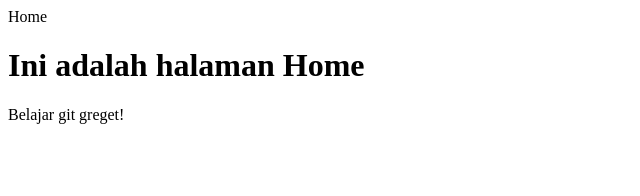
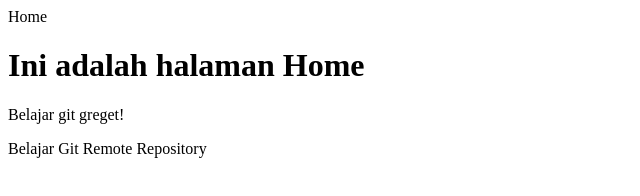
Before and after one commit to edc1309/belajar-git, a plain HTML site: page index.html in a window 1280 px wide. Shown: the whole page, without its empty margins (0-640 px from the left). Drawn offline with Linux system fonts and the light colour scheme.

Commit message:
Belajar Git Remote Repository

```diff
--- a/index.html
+++ b/index.html
@@ -6,5 +6,6 @@
 	<body>
 		<h1>Ini adalah halaman Home</h1>
 		<p>Belajar git greget!</p>
+		<p>Belajar Git Remote Repository</p>
 	</body>
 </html>
```
